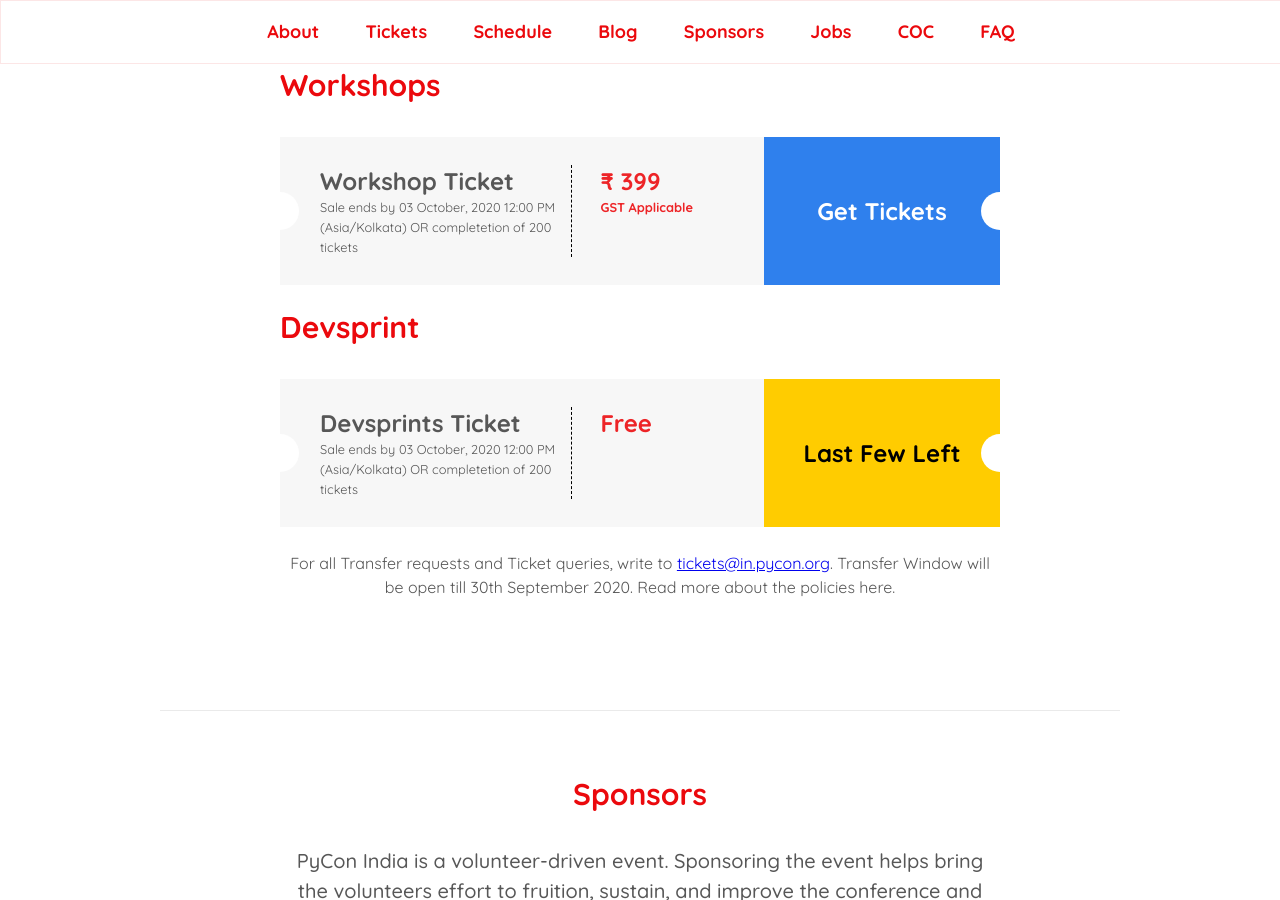
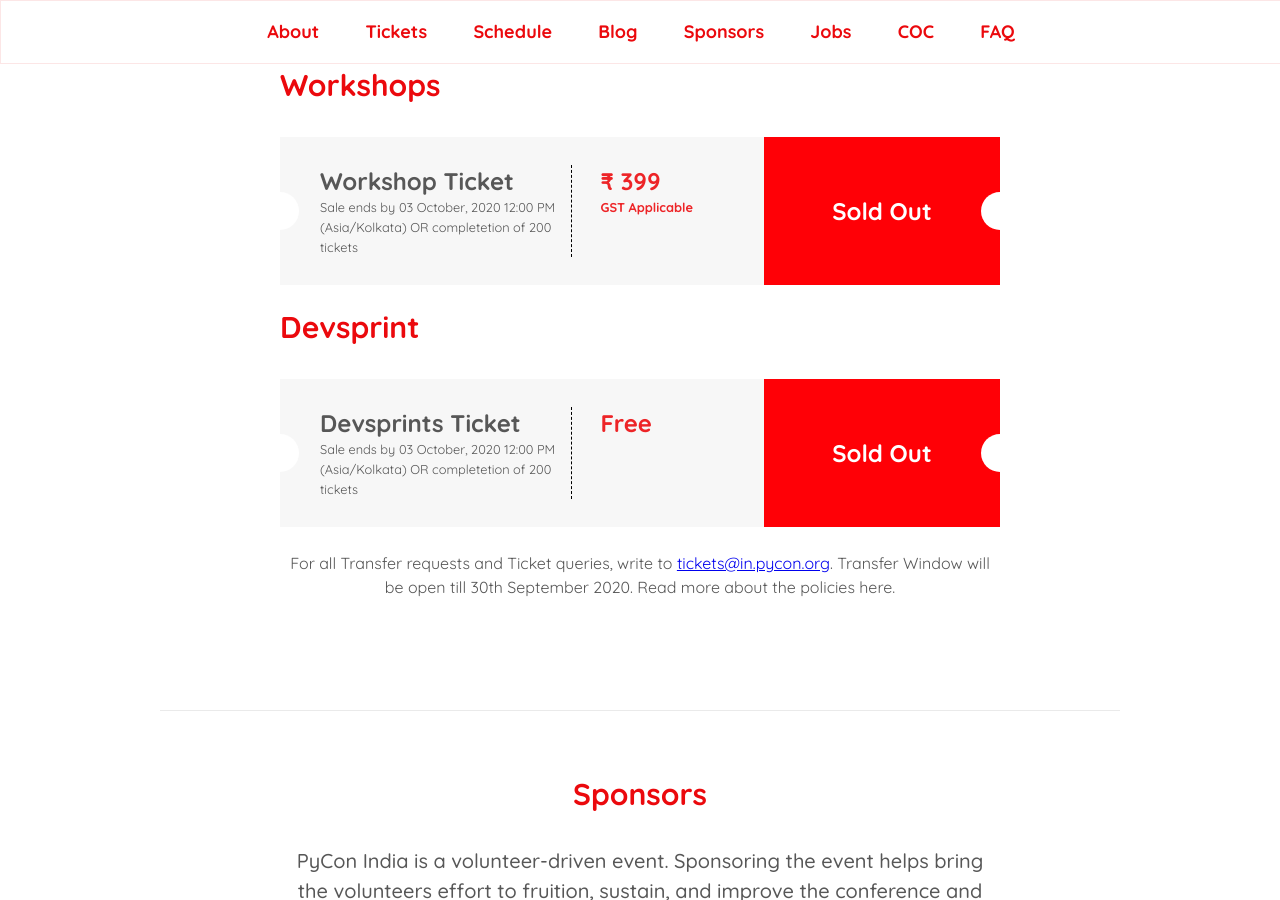
Before and after one commit to pythonindia/inpycon2020, a Jekyll site: the page built from index.md, in a window 1280 px wide and 900 px high, scrolled down 5111 px. Built offline with Jekyll 4.4.1, drawn with Linux system fonts in a browser that asks for light colours.

Commit message:
Change devsprint and workshop ticket status to sold

```diff
--- a/_data/tickets.yml
+++ b/_data/tickets.yml
@@ -26,11 +26,11 @@
   brief: Sale ends by 03 October, 2020 12:00 PM (Asia/Kolkata) OR completetion of 200 tickets
   cost: 399
   type: workshop
-  status: available
+  status: sold
   url: https://www.townscript.com/e/pycon-india-2020
 - name: Devsprints Ticket
   brief: Sale ends by 03 October, 2020 12:00 PM (Asia/Kolkata) OR completetion of 200 tickets
   cost: Free
   type: devsprint
-  status: few
+  status: sold
   url: https://www.townscript.com/e/pycon-india-2020
```
